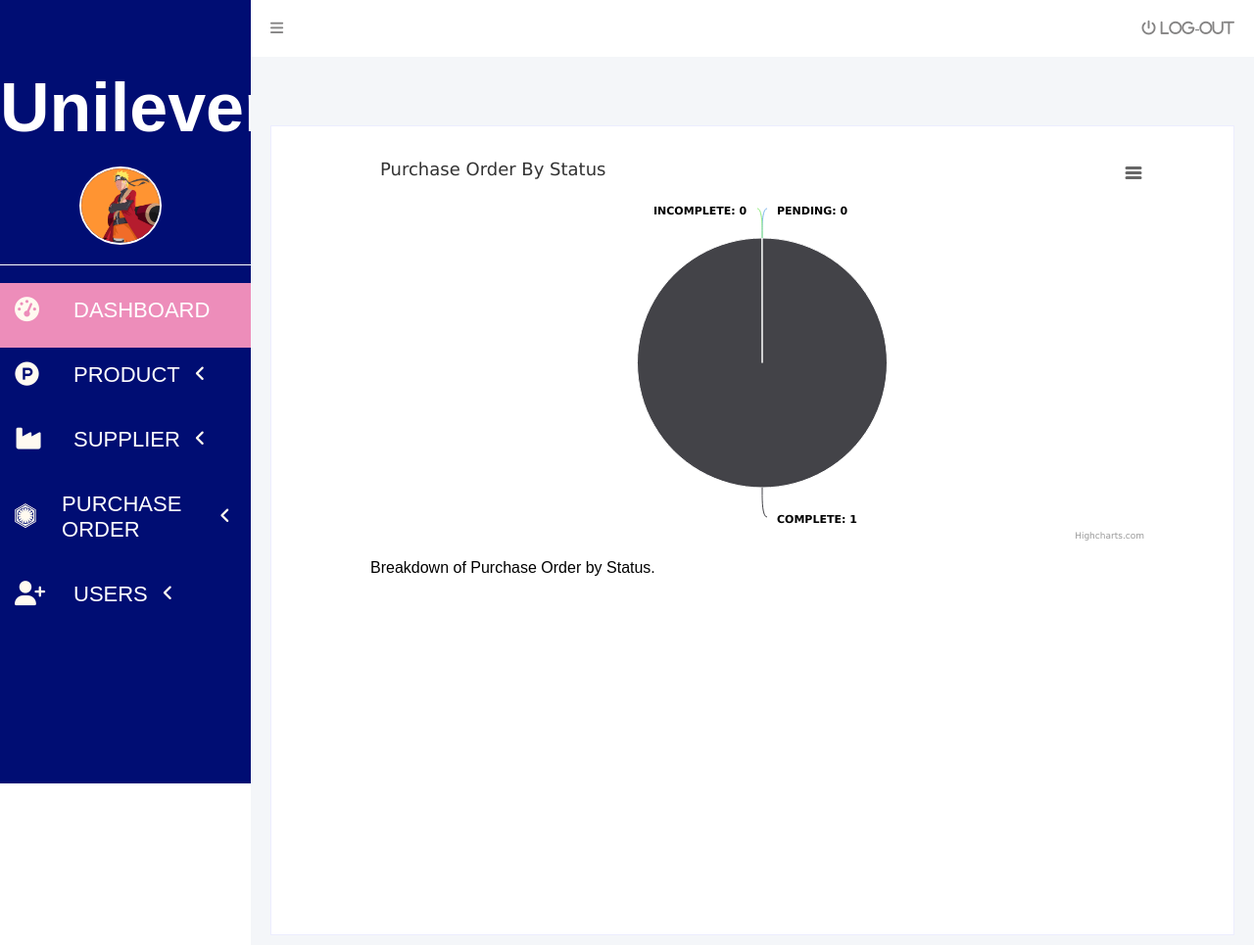
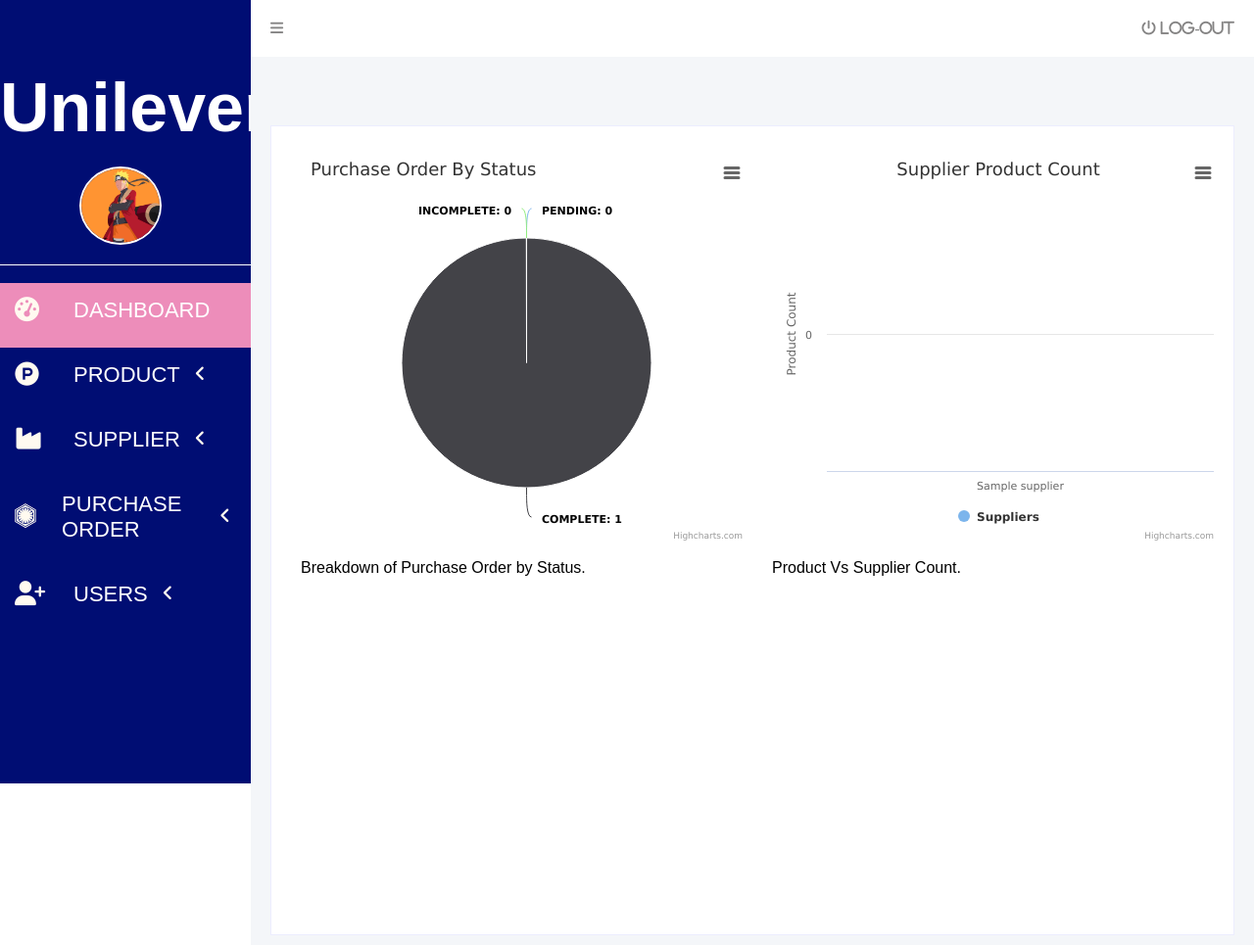
Before and after one commit to hamnaiftikhar/Unilever, a PHP site: page /dashboard.php in a window 1280 px wide. Shown: the whole page at 98% size. Run offline with PHP 8.4, Linux system fonts and the light colour scheme; the visitor is signed in with stand-in values (Sample User, id 1); tables that the repository leaves empty or names only in its code hold one stand-in row (values such as "Sample post"); data that the repository does not hold is empty; some libraries are stand-ins or nearby versions.

Commit message:
Update dashboard.php
updated dashboard file with product vs supplier bar chart

```diff
--- a/INVENTORY/dashboard.php
+++ b/INVENTORY/dashboard.php
@@ -10,6 +10,8 @@ $user = $_SESSION['users'];
 
 // get graph data order vise status
 include('database/po_status_pie_graph.php');
+// get grapgh data for supplier products
+include('database/supplier_product_bar_graph.php');
 ?>
 
 <!DOCTYPE html>
@@ -34,16 +36,14 @@ include('database/po_status_pie_graph.php');
                         </p>
                     </figure>
                 </div>
-<!--
                 <div class="col50">
                     <figure class="highcharts-figure">
                         <div id="containerBarChart"></div>
                         <p class="highcharts-description">
-                            Breakdown of Purchase Order by Status.
+                            Product Vs Supplier Count.
                         </p>
                     </figure>
                 </div>
--->
             </div>
         </div>
     </div>
@@ -57,6 +57,7 @@ include('database/po_status_pie_graph.php');
     var graphData = <?= json_encode($results) ?>;
 
     // Data retrieved from https://netmarketshare.com
+   // Pie chart code
     Highcharts.chart('container', {
     chart: {
         plotBackgroundColor: null,
@@ -72,7 +73,7 @@ include('database/po_status_pie_graph.php');
         pointFormatter: function () {
             var point = this,
                 series = point.series;
-                return '<b>$(point.name)</b>: ${point.y}';
+            return `<b>${point.name}</b>: $${point.y}`;
         }
     },
     plotOptions: {
@@ -91,6 +92,49 @@ include('database/po_status_pie_graph.php');
         data: graphData
     }]
 });
+
+// Bar chart code
+
+    var barGraphData = <?= json_encode($bar_chart_data) ?>;
+    var barGraphCategories = <?= json_encode($categories) ?>;
+
+
+    Highcharts.chart('containerBarChart', {
+    chart: {
+        type: 'column'
+    },
+    title: {
+        text: 'Supplier Product Count'
+    },
+    xAxis: {
+        categories: barGraphCategories,
+        crosshair: true
+    },
+    yAxis: {
+        min: 0,
+        title: {
+            text: 'Product Count'
+        }
+    },
+    tooltip: {
+        pointFormatter: function () {
+            var point = this,
+                series = point.series;
+            return `<b>${point.category}</b>: $${point.y}`;
+        }
+    },
+    plotOptions: {
+        column: {
+            pointPadding: 0.2,
+            borderWidth: 0
+        }
+    },
+    series: [{
+        name: 'Suppliers',
+        data: barGraphData
+    }]
+});
+
 </script>
 <script src="Javascript/script.js"></script>
 </body>
```
Lines whose indentation alone changed are shown as unchanged.
